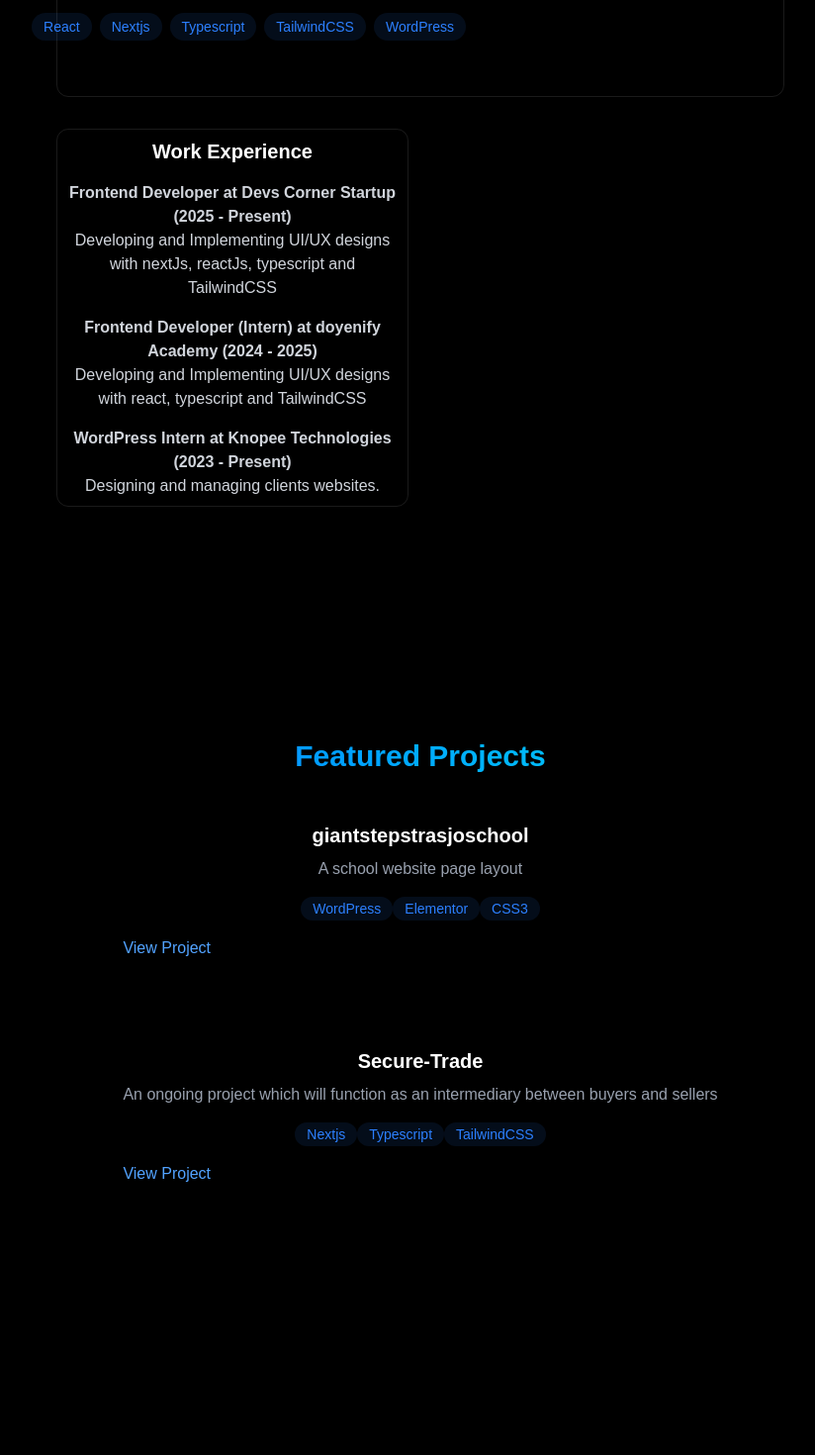
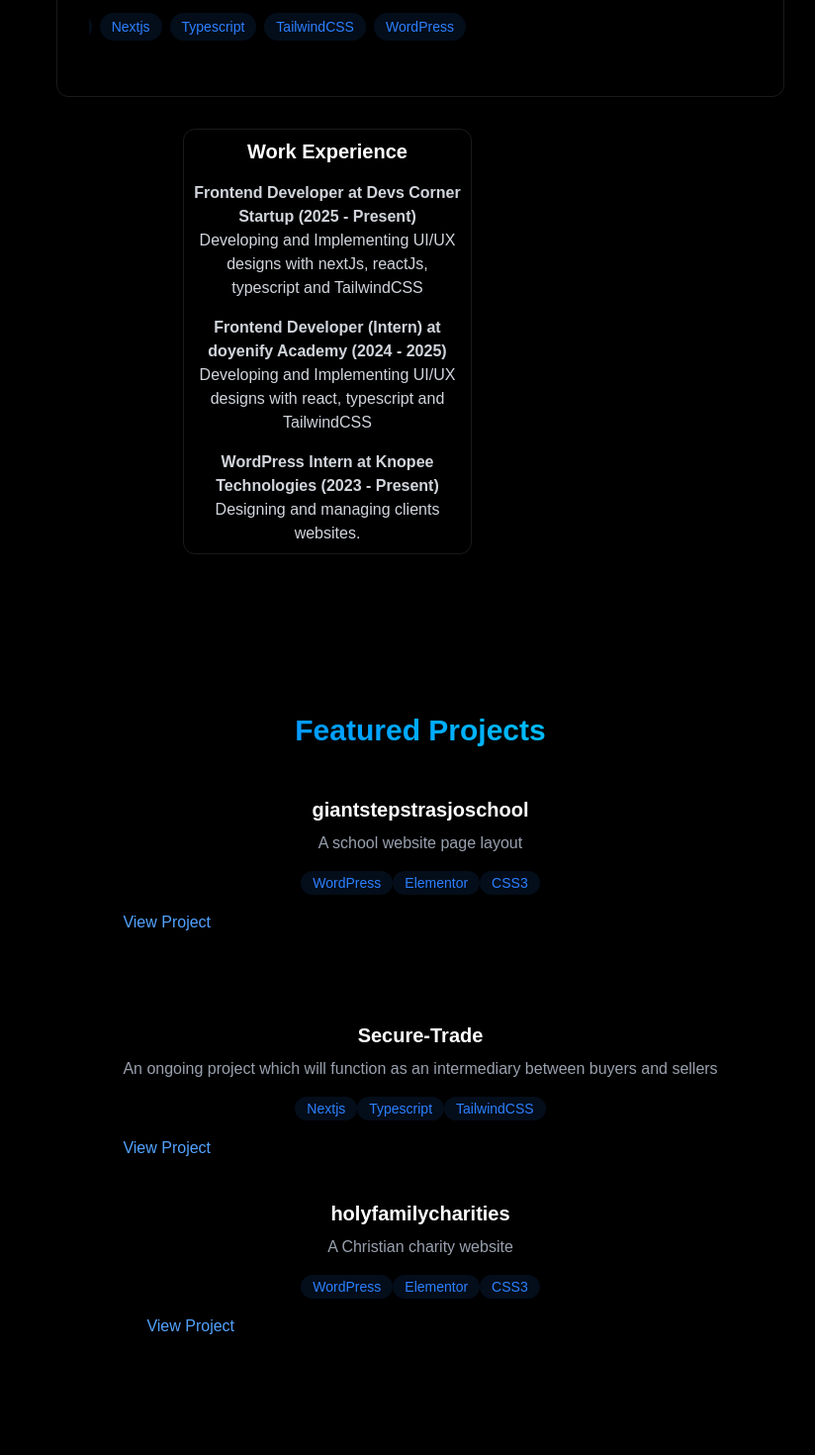
Before and after one commit to renton-hash/New_Portfolio, a React (Vite) app: page / in a window 1280 px wide. Shown: the part 1500-2970 px from the top of the page at 99% size, without its empty margins (215-1039 px from the left). Built offline with nearby package versions, Linux system fonts and the light colour scheme.

Commit message:
I am still moving strong

```diff
--- a/src/Components/Sections/About.jsx
+++ b/src/Components/Sections/About.jsx
@@ -27,10 +27,10 @@
                 building scalable web applications and creating innovation solutions.
             </p>
 
-            <div className="grid grid-cols-1  md:grid-cols-2 items-center gap-6">
+            <div className="grid grid-cols-1 md:grid-cols-2 justify-center items-center overflow-hidden gap-6">
             <div className="rounded-xl p-6 hover:-translate-y-1 transition-all flex flex-col items-center justify-center text-center">
                 <h3 className="text-xl font-bold mb-4">Frontend</h3>
-            <div className="flex flex-row gap-2">
+            <div className="flex flex-row items-center gap-2">
                 {frontendSkills.map((tech, key) => {
                     return(
                     <span
@@ -50,7 +50,7 @@
 
         </div>
 {/* The certification is not ready even though I am a self taught developer */}
-      <div className="grid grid-cols-2 gap-6 mt-8">
+      <div className="grid grid-cols-2 gap-6 ml-32 mt-8">
 
     {/*<div className="p-2 rounded-xl border-white/10 border
     hover:-translate-y-1 transition-all">
--- a/src/Components/Sections/Contact.jsx
+++ b/src/Components/Sections/Contact.jsx
@@ -4,7 +4,7 @@
   return (
     <section
       id="contact"
-      className="min-h-screen flex items-center justify-center py-16 px-4 sm:px-6 lg:px-8 "
+      className="min-h-screen flex items-center justify-center py-16 px-4"
     >
       <OnScroll>
         <div className="w-full max-w-md md:max-w-xl lg:max-w-2xl">
--- a/src/Components/Sections/Projects.jsx
+++ b/src/Components/Sections/Projects.jsx
@@ -3,7 +3,7 @@
     return (
         <section
         id="projects"
-        className="min-h-screen flex items-center justify-center py-20"
+        className="min-h-screen flex items-center overflow-hidden justify-center py-20"
         >
             <OnScroll>
         <div>
@@ -29,7 +29,8 @@
             {tech}
     </span>
     );
-        } )}
+        }
+        )}
     </div>
 
     <div className="flex justify-between items-center">
@@ -69,6 +70,38 @@
             {" "}
             View Project {" "} </a>
             </div>
+
+            <div className="p-6 rounded-xl border-white/10 hover:border-blue-500/30 hover:shadow-[0_2px_8px_rgba(59,130,246,0.2)] transition">
+<h3 className="text-xl font-bold mb-2">holyfamilycharities</h3>
+ <p className="text-gray-400 mb-4">
+
+    A Christian charity website
+ </p>
+    <div>
+        {["WordPress", "Elementor", "CSS3"].map((tech, key) => {
+
+return(
+    <span
+    key={key}
+    className="bg-blue-500/10 text-blue-500 py-1 px-3  rounded-full text-sm
+    hover:bg-blue-500/20 hover:shadow-[0_2px_8px_rgba(59,130,246,0.1)] transition-all">
+            {tech}
+    </span>
+    );
+        }
+        )}
+    </div>
+
+    <div className="flex justify-between items-center">
+        <a href="https://holyfamilycharities.org/"
+        className="text-blue-400 hover:text-blue-300 transition-colors my-4
+        ">
+            {" "}
+            View Project {" "} </a>
+            </div>
+</div>
+
+
 </div>
         </div>
         </div>
```
